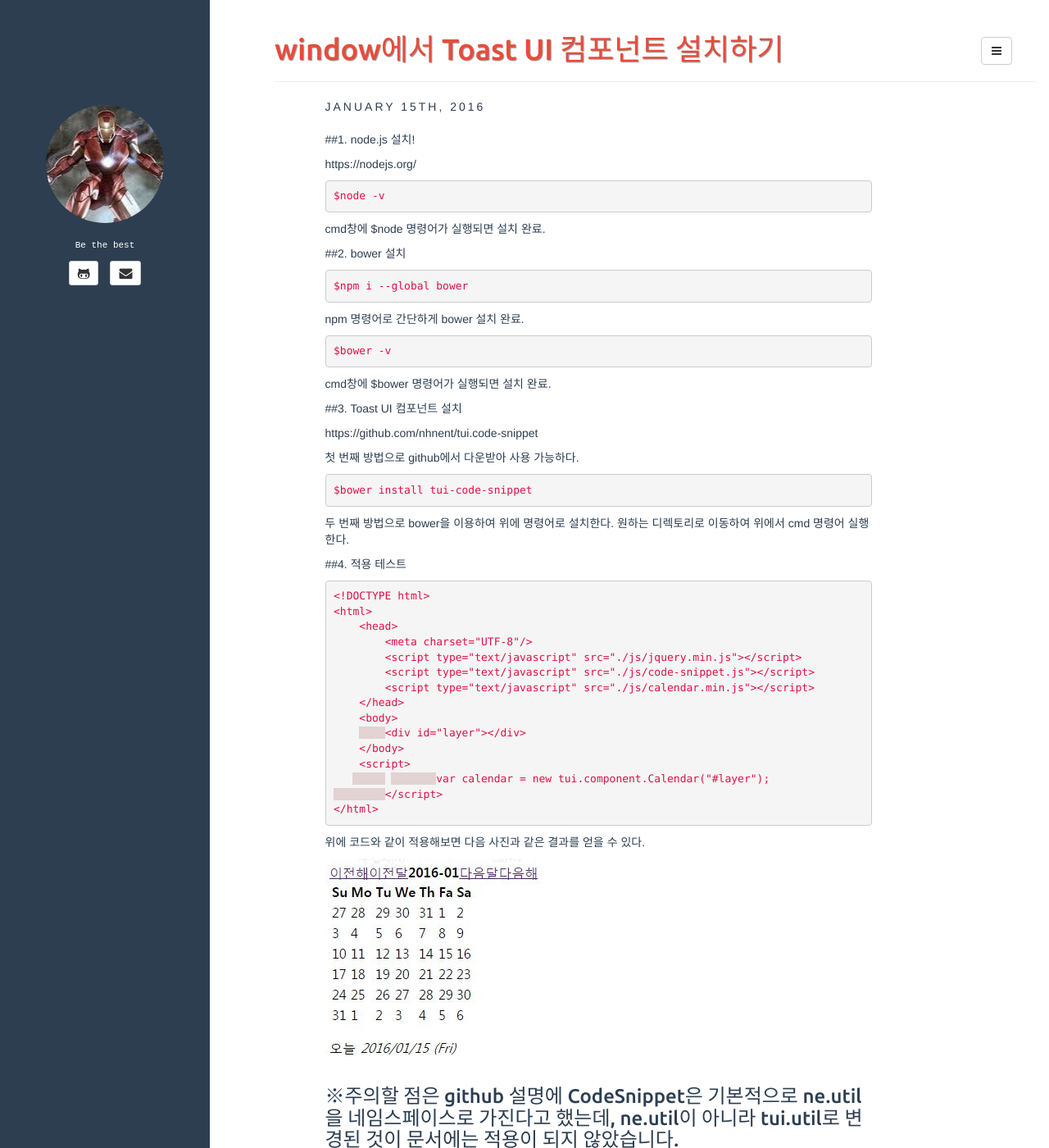
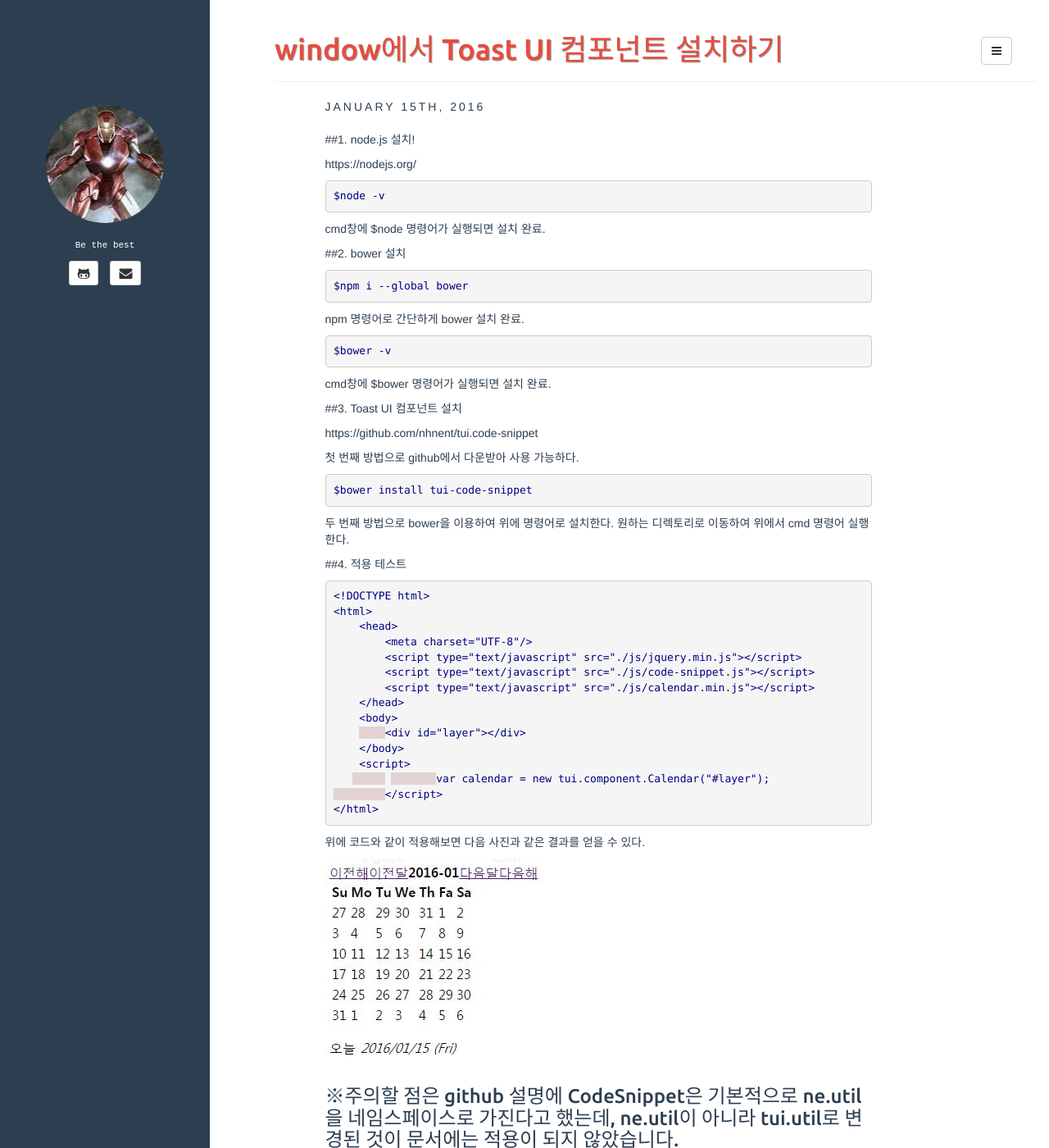
Before and after one commit to Seodj/Seodj.github.io, a Jekyll site: the page built from _posts/2016-01-15-ToastUI-post.md, in a window 1280 px wide and 1400 px high. Shown: the whole window at 82% size. Built offline with Jekyll 4.4.1, drawn with Linux system fonts in a browser that asks for light colours; comment, search, counter and statistics services are not loaded.

Commit message:
new post

```diff
--- a/assets/css/style.css
+++ b/assets/css/style.css
@@ -194,6 +194,10 @@
 	color: skyblue;
 }
 
-.highlight {
+.highlight .s{
 	color: navy;
 }
+
+.highlight .err{
+	color: navy;
+}
```
Also changed, not shown: assets/post/2016-02-12/jdk_setup.jpg (added), assets/post/2016-02-12/maven_setup.jpg (added), assets/post/2016-02-12/tomcat_setup1.jpg (added), 1 other file.
